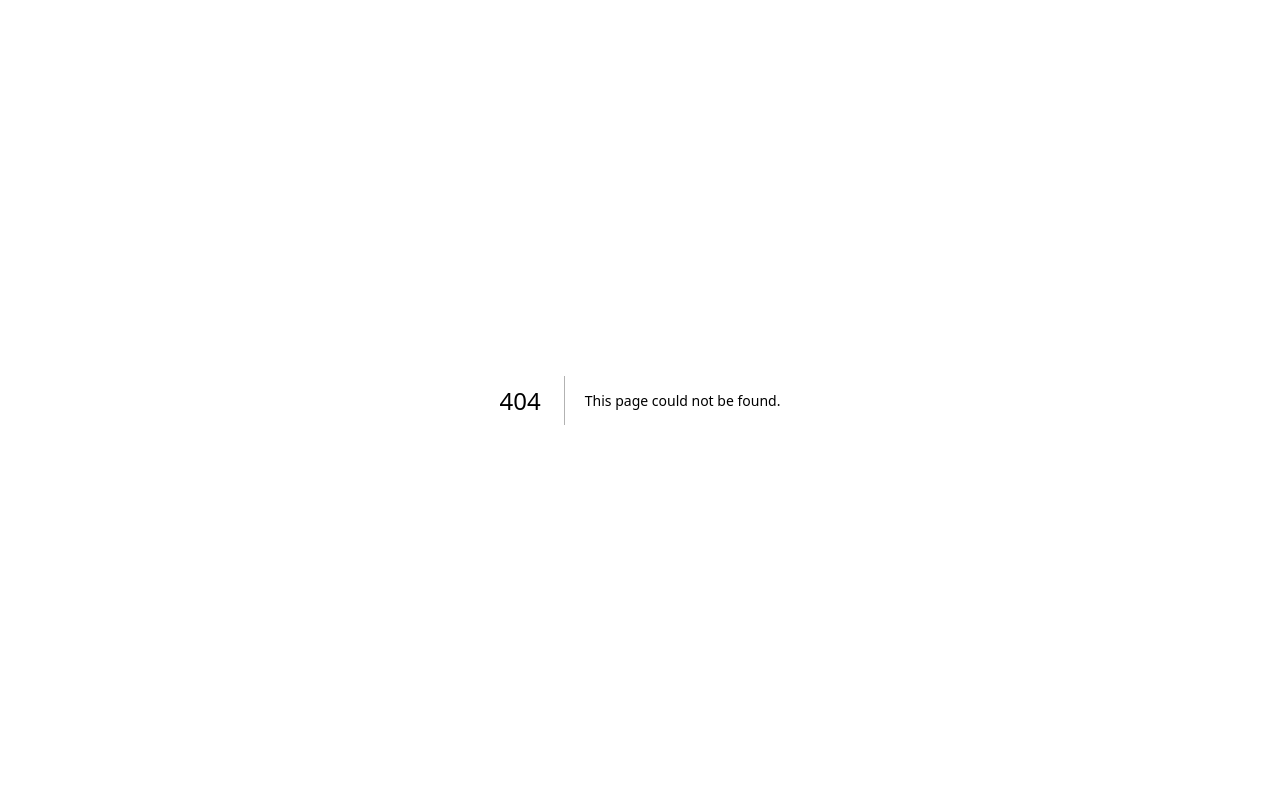
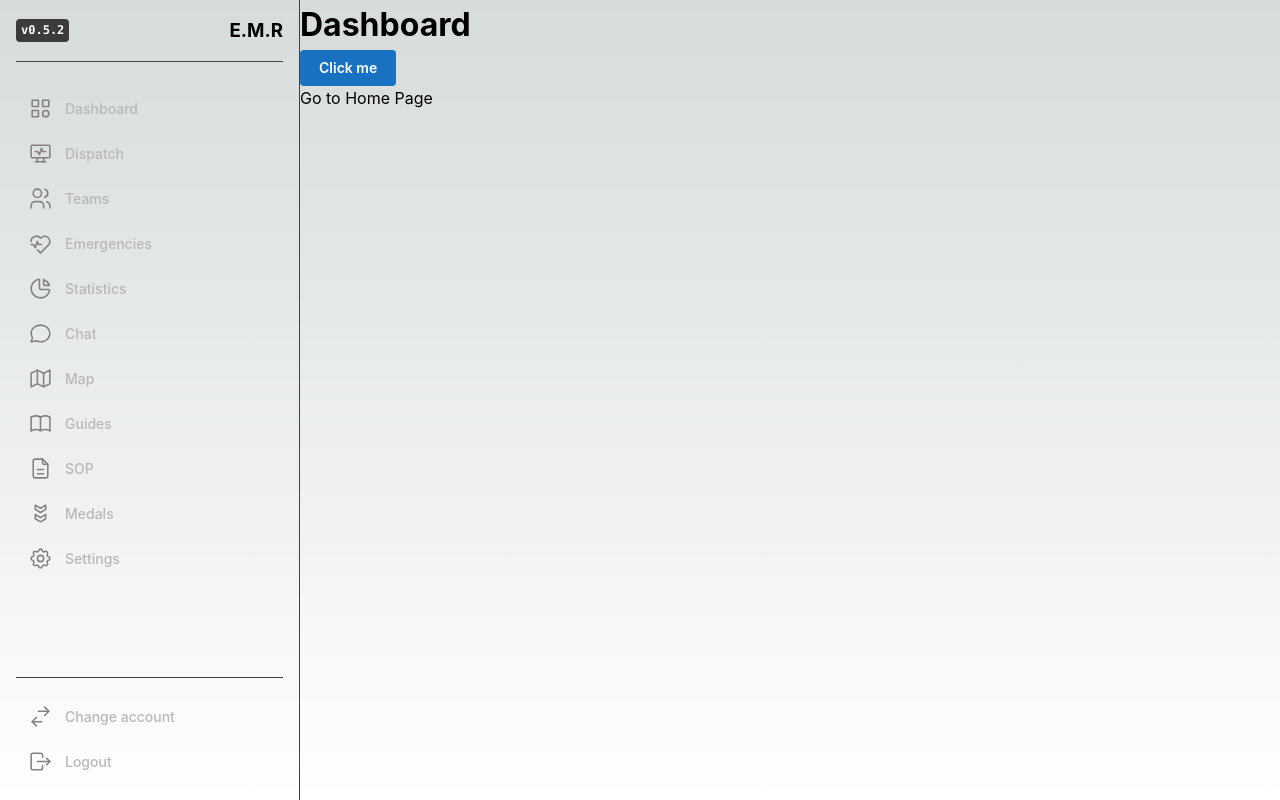
Before and after one commit to ChilimanTube/E.M.R, a Next.js app in the folder apps/web/emr/: page /dashboard in a window 1280 px wide. Before the commit this address had no page. Built offline with nearby package versions, Linux system fonts and the light colour scheme.

Commit message:
feat: dashboard with navbar initialization

```diff
--- /dev/null
+++ b/apps/web/emr/src/components/Navbar/Navbar.module.css
@@ -0,0 +1,65 @@
+.navbar {
+    height: 100vh;
+    width: rem(300px);
+    padding: var(--mantine-spacing-md);
+    display: flex;
+    flex-direction: column;
+    border-right: rem(1px) solid light-dark(var(--mantine-color-gray-3), var(--mantine-color-dark-4));
+    position: fixed;
+    z-index: 1;
+  }
+
+  .navbarMain {
+    flex: 1;
+  }
+
+  .header {
+    padding-bottom: var(--mantine-spacing-md);
+    margin-bottom: calc(var(--mantine-spacing-md) * 1.5);
+    border-bottom: rem(1px) solid light-dark(var(--mantine-color-gray-3), var(--mantine-color-dark-4));
+  }
+
+  .footer {
+    padding-top: var(--mantine-spacing-md);
+    margin-top: var(--mantine-spacing-md);
+    border-top: rem(1px) solid light-dark(var(--mantine-color-gray-3), var(--mantine-color-dark-4));
+  }
+
+  .link {
+    display: flex;
+    align-items: center;
+    text-decoration: none;
+    font-size: var(--mantine-font-size-sm);
+    color: light-dark(var(--mantine-color-gray-7), var(--mantine-color-dark-1));
+    padding: var(--mantine-spacing-xs) var(--mantine-spacing-sm);
+    border-radius: var(--mantine-radius-sm);
+    font-weight: 500;
+
+    hover {
+      background-color: light-dark(var(--mantine-color-gray-0), var(--mantine-color-dark-6));
+      color: light-dark(var(--mantine-color-black), var(--mantine-color-white));
+
+      .linkIcon {
+        color: light-dark(var(--mantine-color-black), var(--mantine-color-white));
+      }
+    }
+
+    &[data-active] {
+      &,
+      &:hover {
+        background-color: var(--mantine-color-blue-light);
+        color: var(--mantine-color-blue-light-color);
+
+        .linkIcon {
+          color: var(--mantine-color-blue-light-color);
+        }
+      }
+    }
+  }
+
+  .linkIcon {
+    color: light-dark(var(--mantine-color-gray-6), var(--mantine-color-dark-2));
+    margin-right: var(--mantine-spacing-sm);
+    width: rem(25px);
+    height: rem(25px);
+  }
--- /dev/null
+++ b/apps/web/emr/src/components/Navbar/Navbar.tsx
@@ -0,0 +1,77 @@
+import { useState } from 'react';
+import { Group, Code } from '@mantine/core';
+import Link from 'next/link';
+import {
+  IconFileDescription,
+  IconSettings,
+  IconBadges,
+  IconSwitchHorizontal,
+  IconLogout,
+  IconMap,
+  IconBook,
+  IconChartPie,
+  IconHeartRateMonitor,
+  IconCategory,
+  IconHeartbeat,
+  IconMessageCircle,
+  IconUsers,
+} from '@tabler/icons-react';
+import classes from './Navbar.module.css';
+
+const data = [
+  { link: '', label: 'Dashboard', icon: IconCategory },
+  { link: '', label: 'Dispatch', icon: IconHeartRateMonitor },
+  { link: '', label: 'Teams', icon: IconUsers },
+  { link: '', label: 'Emergencies', icon: IconHeartbeat },
+  { link: '', label: 'Statistics', icon: IconChartPie },
+  { link: '', label: 'Chat', icon: IconMessageCircle },
+  { link: '', label: 'Map', icon: IconMap },
+  { link: '', label: 'Guides', icon: IconBook },
+  { link: '', label: 'SOP', icon: IconFileDescription },
+  { link: '', label: 'Medals', icon: IconBadges },
+  { link: '', label: 'Settings', icon: IconSettings },
+];
+
+export function Navbar() {
+  const [active, setActive] = useState('Billing');
+
+  const links = data.map((item) => (
+    <a
+      className={classes.link}
+      data-active={item.label === active || undefined}
+      href={item.link}
+      key={item.label}
+      onClick={(event) => {
+        event.preventDefault();
+        setActive(item.label);
+      }}
+    >
+      <item.icon className={classes.linkIcon} stroke={1.5} />
+      <span>{item.label}</span>
+    </a>
+  ));
+
+  return (
+    <nav className={classes.navbar}>
+      <div className={classes.navbarMain}>
+        <Group className={classes.header} justify="space-between">
+          <Code fw={700}>v0.5.2</Code>
+          <h3>E.M.R</h3>
+        </Group>
+        {links}
+      </div>
+
+      <div className={classes.footer}>
+        <Link href="/" className={classes.link} onClick={(event) => event.preventDefault()}>
+          <IconSwitchHorizontal className={classes.linkIcon} stroke={1.5} />
+          <span>Change account</span>
+        </Link>
+
+        <Link href="/" className={classes.link}>
+          <IconLogout className={classes.linkIcon} stroke={1.5} />
+          <span>Logout</span>
+        </Link>
+      </div>
+    </nav>
+  );
+}
--- /dev/null
+++ b/apps/web/emr/src/layout/dashboard-layout.tsx
@@ -0,0 +1,18 @@
+import React from 'react';
+import { Navbar } from '@/components/Navbar/Navbar';
+import styles from './db-layout.module.css';
+
+interface LayoutProps {
+    children: React.ReactNode;
+}
+
+const Layout = ({ children }: LayoutProps) => {
+    return (
+        <div className={styles.layout}>
+            <Navbar />
+            <main className={styles.content}>{children}</main>
+        </div>
+    );
+};
+
+export default Layout;
--- /dev/null
+++ b/apps/web/emr/src/layout/db-layout.module.css
@@ -0,0 +1,21 @@
+.layout {
+    display: flex;
+    min-height: 100vh; /* Ensure layout fills viewport height */
+    flex-direction: column;
+  }
+
+  .navbar {
+    /* Style your navbar here, including height and positioning */
+    /* Example: */
+    height: 60px;
+    background-color: #f0f0f0;
+    display: flex;
+    align-items: center;
+    justify-content: space-between;
+    padding: 0 1rem;
+  }
+
+  .content {
+    flex: 1; /* Occupy remaining space after navbar */
+    transform: translateX(300px);
+  }
--- /dev/null
+++ b/apps/web/emr/src/pages/dashboard/index.tsx
@@ -0,0 +1,16 @@
+import Link from "next/link";
+import { Button } from "@mantine/core";
+import { Navbar } from "@/components/Navbar/Navbar";
+import Layout from "@/layout/dashboard-layout";
+
+export default function Dashboard() {
+    return (
+        	<Layout>
+                <h1>Dashboard</h1>
+                <Button>Click me</Button>
+                <Link href="/">
+                    <p>Go to Home Page</p>
+                </Link>
+            </Layout>
+    );
+}
--- /dev/null
+++ b/apps/web/emr/src/styles/Dashboard.module.css
@@ -0,0 +1,3 @@
+.body{
+    background-color: #232836;
+}
```
